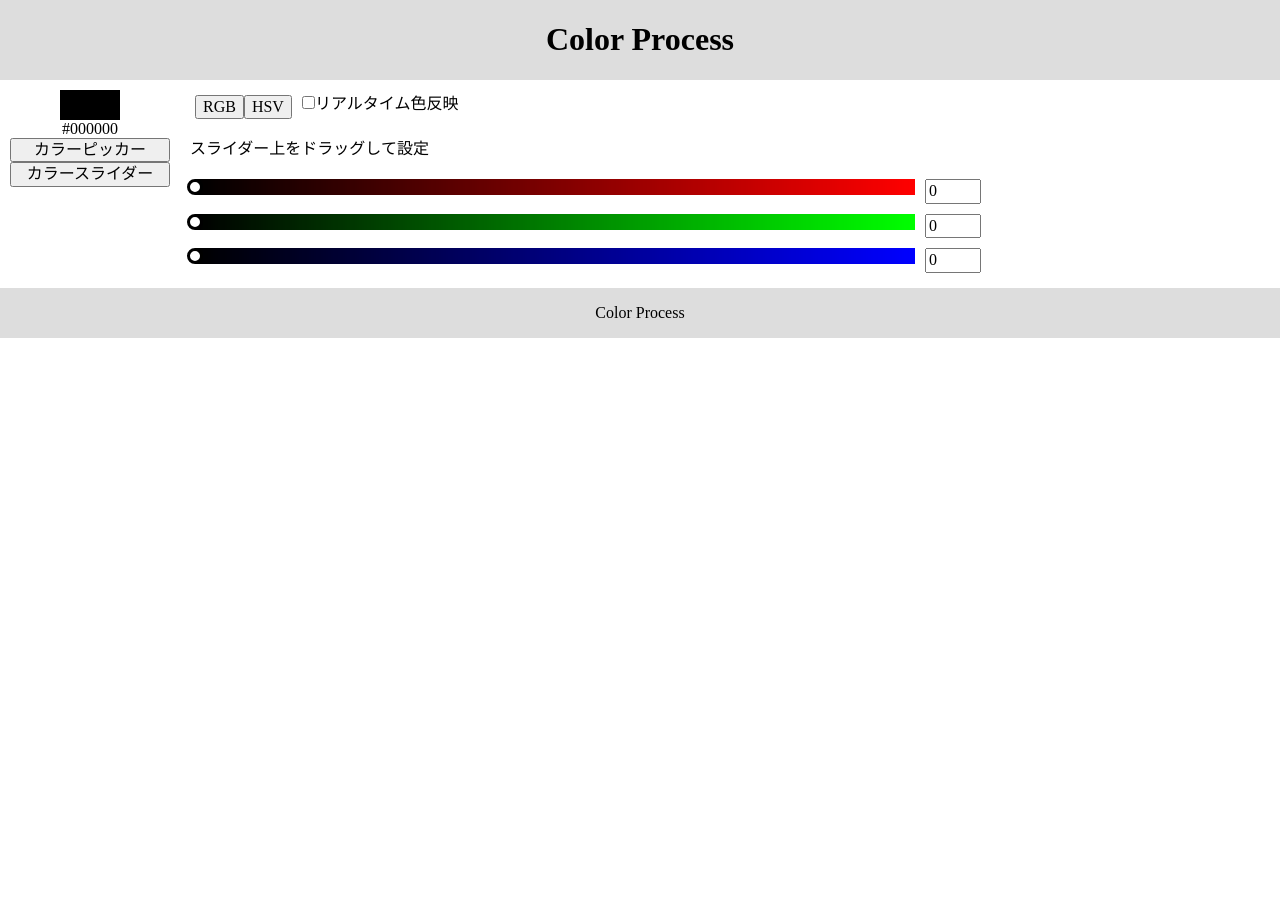
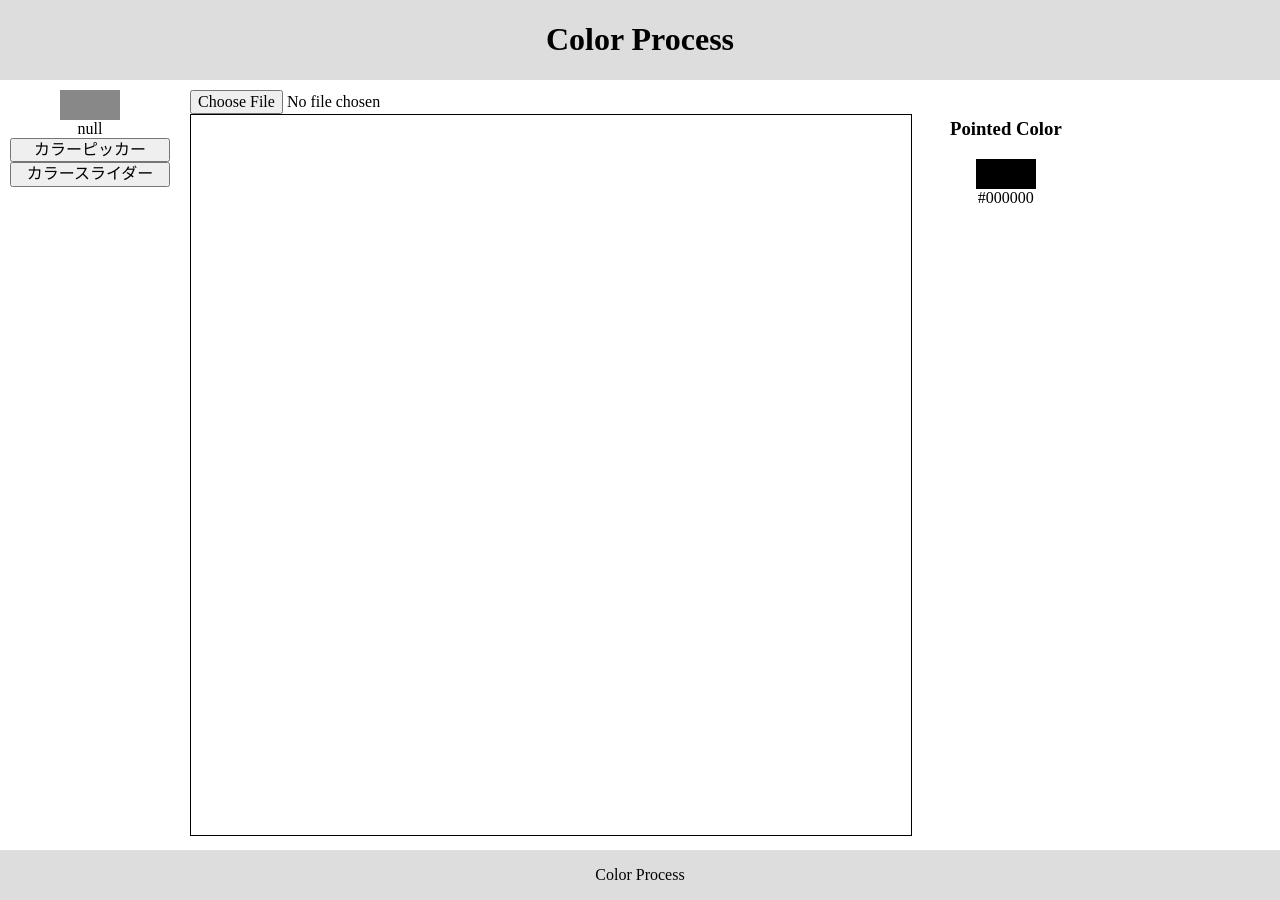
Before and after one commit to NovanMondon/color-process, a React (Vite) app: page / in a window 1280 px wide. Before the commit the page ends 800 px from the top, so only its background shows below. Built offline with nearby package versions, Linux system fonts and the light colour scheme.

Commit message:
refactor

```diff
--- a/src/App.tsx
+++ b/src/App.tsx
@@ -12,7 +12,7 @@ type AppMode = "ColorPicker" | "ColorSlider"
 
 function App() {
   const [tState, setState] = useState(new AppState())
-  const [tMode, setMode] = useState<AppMode>("ColorSlider")
+  const [tMode, setMode] = useState<AppMode>("ColorPicker")
 
   // Debug
   useEffect(() => {
--- a/src/ColorPicker.tsx
+++ b/src/ColorPicker.tsx
@@ -11,32 +11,23 @@ import { pixelUtil, PixelData } from "./pixelUtil"
 export function ColorPicker({ state, setState }: { state: AppState, setState: SetAppState }) {
     const [tPointedColor, setPointedColor] = useState([0, 0, 0])
     const [tImageData, setImageData] = useState<PixelData | null>(null)
+    const [tImageFile, setImageFile] = useState<File | null>(null)
 
+    // file => image
+    useEffect(() => {
+        if (!tImageFile) return
+        const tImage = new Image()
+        tImage.src = URL.createObjectURL(tImageFile)
+        tImage.onload = () => { setState(state.update({ image: tImage })) }
+    }, [tImageFile])
+
+    // image => imageData
     useEffect(() => {
         if (!state.image) return
         const tImageData = pixelUtil.Element2ImageData(state.image)
         if (!tImageData) return
         setImageData(tImageData)
     }, [state.image])
-
-    // ファイルを選択して画像を読み込む
-    const handleFileChange = (aEvent: React.ChangeEvent<HTMLInputElement>) => {
-        const tFile = aEvent.target.files?.[0]
-        if (!tFile) return
-        const tImage = new Image()
-        tImage.src = URL.createObjectURL(tFile)
-        tImage.onload = () => { setState(new AppState({ image: tImage })) }
-    }
-
-    // ファイルをドロップして画像を読み込む
-    const handleDrop = (aEvent: React.DragEvent<HTMLDivElement>) => {
-        aEvent.preventDefault()
-        const tFile = aEvent.dataTransfer.files?.[0]
-        if (!tFile) return
-        const tImage = new Image()
-        tImage.src = URL.createObjectURL(tFile)
-        tImage.onload = () => { setState(new AppState({ image: tImage })) }
-    }
 
     // カラーピッカー
     const pickColor = (_: React.MouseEvent<HTMLDivElement>) => {
@@ -60,9 +51,9 @@ export function ColorPicker({ state, setState }: { state: AppState, setState: Se
         <>
             <div css={css(HorizontalFlex)}>
                 <div css={{ height: 750, width: 750 }}>
-                    <input type="file" onChange={handleFileChange} />
+                    <input type="file" onChange={(aEvent) => setImageFile(aEvent.target.files?.[0] || null)} />
                     <div css={css({ border: '1px solid black', overflow: 'scroll', height: 720, width: 720 })}
-                        onDrop={handleDrop}
+                        onDrop={(aEvent) => { aEvent.preventDefault(); setImageFile(aEvent.dataTransfer.files?.[0] || null) }}
                         onDragOver={(aEvent) => aEvent.preventDefault()}
                     >
                         {state.image &&
```
